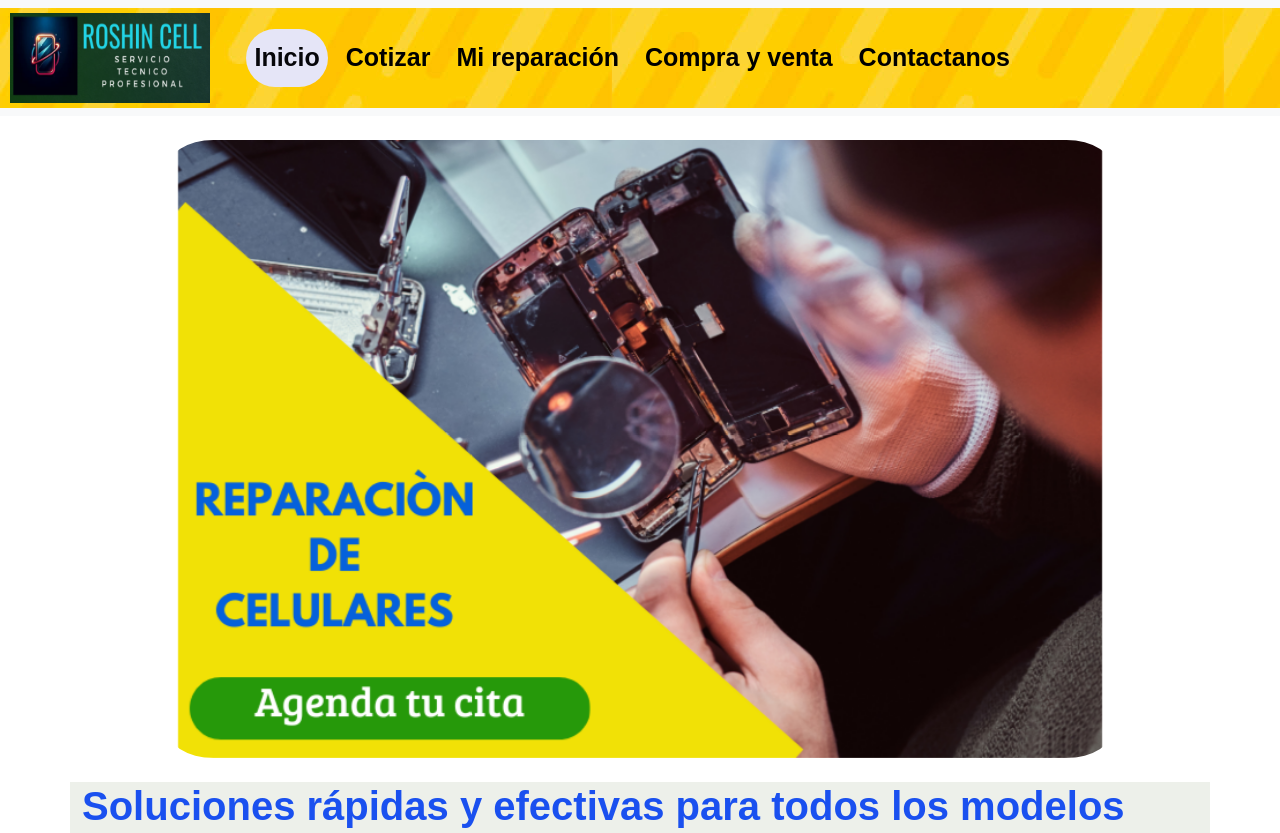
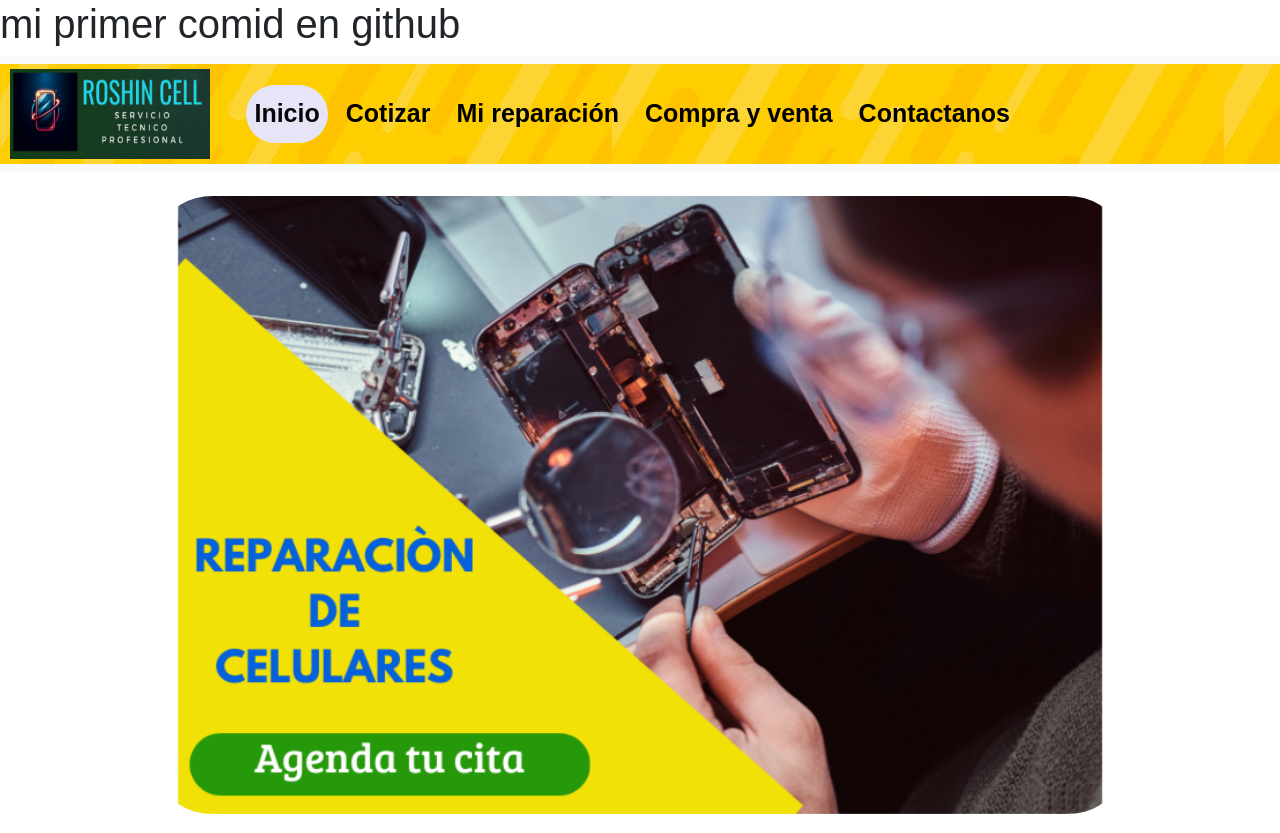
Before and after one commit to karihdz97/karihdz97.github.io, a plain HTML site: page index.html in a window 1280 px wide. Shown: the top 833 px of the page. Drawn offline with nearby package versions, Linux system fonts and the light colour scheme.

Commit message:
añado un cambio a idex.html

```diff
--- a/index.html
+++ b/index.html
@@ -18,6 +18,9 @@
 
 <body>
   <header>
+    <div>
+      <h1>mi primer comid en github</h1>
+    </div>
     <nav class="navbar navbar-ligth bg-light navbar-expand-lg">
       <div class="container-fluid" col-md-12>
         <a class="navbar-brand" href="index.html" col-md-4>
```
